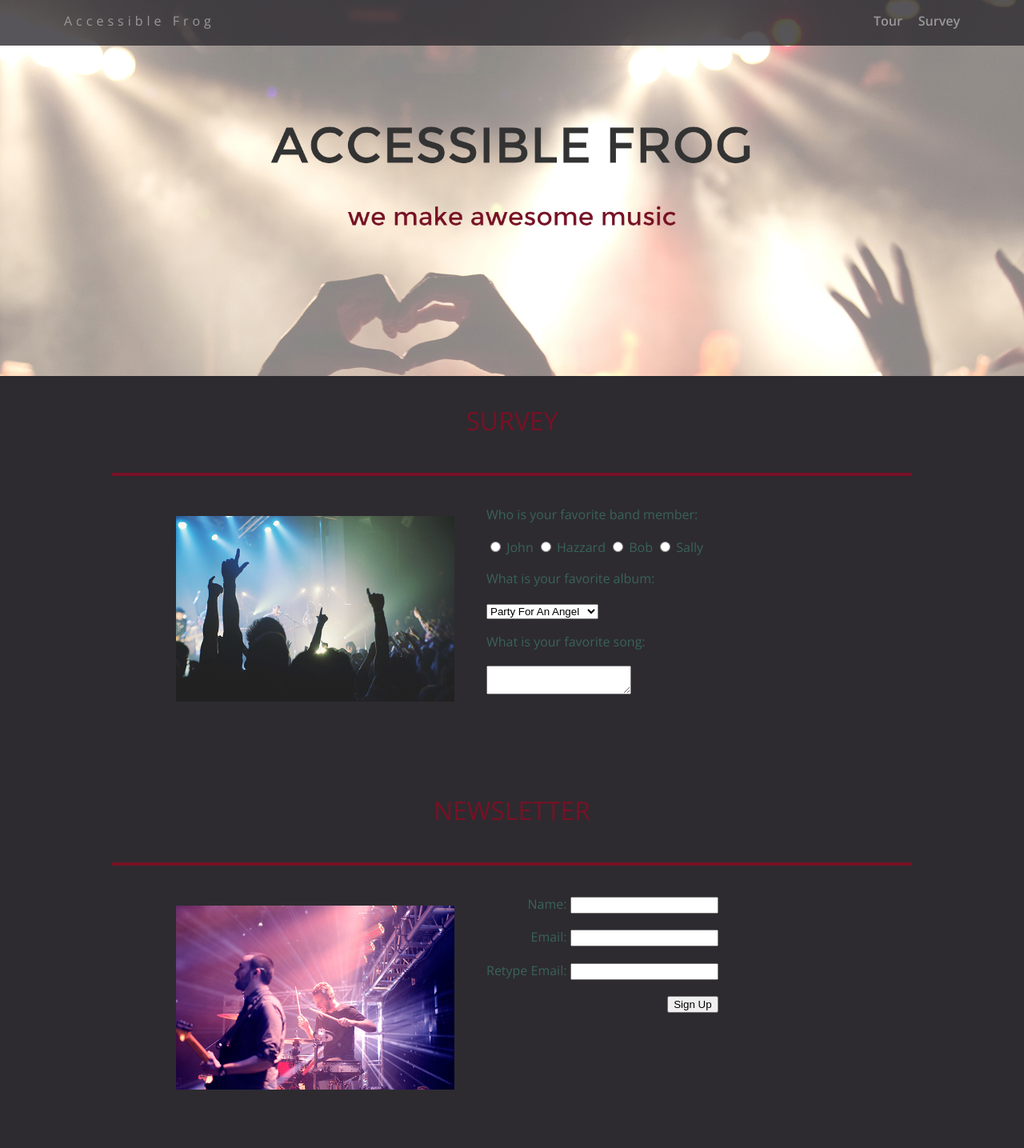
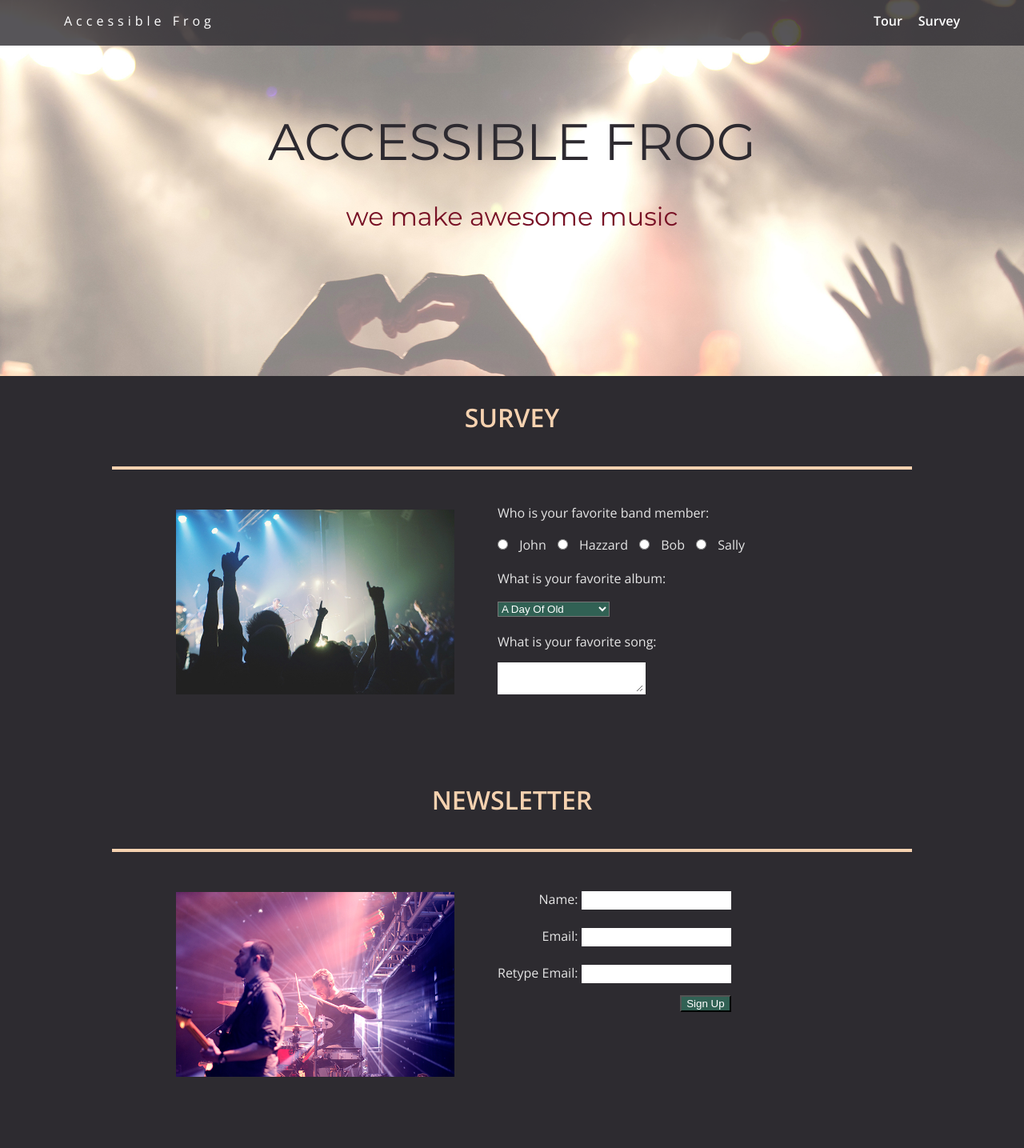
Before and after one commit to R2D2TheGoldGuy/p8-accessibility-refactor, a plain HTML site: page survey.html in a window 1280 px wide. Shown: the top 1435 px of the page at 80% size. Drawn offline with nearby package versions, Linux system fonts and the light colour scheme.

Commit message:
Finishing Touches
Adding in accesibility code, and making the final changes.

```diff
--- a/css/styles.css
+++ b/css/styles.css
@@ -8,7 +8,7 @@ body {
   padding: 0;
   text-align: center;
   font-family: 'Open Sans', sans-serif;
-  color: #3A6355;
+  color: #e5e5e5;
   background: #2d2b30;
 }
 
@@ -16,7 +16,7 @@ body {
 
 a {
   text-decoration: none;
-  color: #999;
+  color: #fff;
 }
 
 a:hover {
@@ -59,12 +59,12 @@ a:hover {
 }
 
 .nav a:hover {
-  color: white
+  color: #79C7AC;
 }
 
 header {
   text-align: center;
-  background: url('../img/concert02_with_text.jpg') no-repeat top center ;
+  background: url('../img/concert02_no_text.jpg') no-repeat top center ;
   background-size: cover;
   overflow: hidden;
   padding-top: 60px;
@@ -72,9 +72,12 @@ header {
 }
 
 .tag {
-  color: black;
+  color: #2d2a30;
   padding: 10px;
-  letter-spacing: 5px;
+  font-family: 'Montserrat', sans-serif;
+  text-transform: uppercase;
+  margin-bottom: 0;
+  font-weight: 300;
 }
 
 .name{
@@ -85,23 +88,24 @@ header .name{
   font-size: 3em;
 }
 .tagline {
-  font-weight: 600;
+  font-weight: 300;
   padding: 20px;
-  text-transform: uppercase;
-  color: #781125
+  font-family: 'Montserrat', sans-serif;
+  color: #781125;
+  font-size: 1.5em;
+  margin-top: 0;
 }
 
 .card {
   margin: 30px;
   padding: 20px 40px 40px;
   text-align: left;
-  border-top: 4px solid #781125;
+  border-top: 4px solid #f6d2b0;
   clear: both;
 }
 .card:hover {
   border-color: #96731A;
 }
-
 
 .photo{
   display: block;
@@ -120,8 +124,9 @@ header .name{
 .heading{
   font-size: 2em;
   text-transform: uppercase;
-  color: #781125;
+  color: #f6d2b0;
   margin-top: 10px;
+  margin-bottom: 30px;
 }
 
 /* Footer styles */
@@ -190,6 +195,19 @@ a.social:hover {
     min-height: 470px;
   }
 
+  .tag {
+      padding: 35px;
+  }
+
+  header .name{
+    font-size: 4em;
+  }
+
+  .tagline {
+    padding: 0;
+    font-size: 2em;
+  }
+
   .nav {
     max-width: 1200px;
     padding: 0 30px;
--- a/css/survey.css
+++ b/css/survey.css
@@ -19,6 +19,67 @@ form {
 
 }
 
+/* My Styles */
+
+fieldset {
+    border: none;
+}
+
+legend {
+    display: none;
+}
+
+input[type="text"],
+input[type="email"] {
+    margin-top: 23px;
+    border: 3px solid transparent;
+}
+
+select, /*made select menu and buttons easier to see in Chrome*/
+button {
+    color: white;
+    background-color: #316154;
+}
+
+label[for="song"],
+label[for="albums"] {
+    margin: 20px 0 15px;
+    display: inline-block;
+}
+
+input[type="radio"] {
+    margin: 0 10px;
+}
+
+input[type="radio"]:nth-of-type(1) {
+    margin-right: 10px;
+    margin-left: 0;
+}
+
+textarea {
+    border: 3px solid transparent;
+}
+
+
+button {
+    margin-top: 15px;
+}
+
+/*Focus States*/
+
+input:focus,
+textarea:focus {
+	outline: 0;
+    border: 3px solid #4B7A6A;
+    background-color: #f9b677;
+    /*prefixed for really old old browsers*/
+    -webkit-transition:  all 0.3s ease-in-out;
+    transition:  all 0.3s ease-in-out;
+}
+
+select:focus {
+    background-color: #316154;
+}
 
 /* Styles for larger screens */
 @media screen and (min-width: 840px) {
--- a/survey.html
+++ b/survey.html
@@ -1,16 +1,17 @@
 <!doctype html>
-<html>
+<html lang="en">
   <head>
     <meta charset="utf-8">
     <link href="css/styles.css" rel="stylesheet" type="text/css" />
     <link href="css/survey.css" rel="stylesheet" type="text/css" />
     <meta name="viewport" content="width=device-width, initial-scale=1, maximum-scale=1, user-scalable=0"/>
     <link href='https://fonts.googleapis.com/css?family=Open+Sans:400,300,600' rel='stylesheet' type='text/css'>
+    <link href='https://fonts.googleapis.com/css?family=Montserrat:400,700' rel='stylesheet' type='text/css'>
     <title>Accessible Frog</title>
   </head>
 
   <body>
-    <div class="main-nav">
+    <div class="main-nav" role="navigation">
       <ul class="nav">
         <li class="name"><a href="index.html">Accessible Frog</a></li>
         <li><a href="tour.html">Tour</a></li>
@@ -18,64 +19,80 @@
       </ul>
     </div>
 
-    <header>
+    <header role="banner">
+        <h1 class="tag name">accessible frog</h1>
+        <p class="tagline">we make awesome music</p>
     </header>
 
     <main>
-      <p class= "heading">Survey</p>
+      <h1 class="heading">Survey</h1>
       <div class="card">
         <div class="flex">
-          <img class="photo" src= "img/concert01.jpg">
+          <img class="photo" src="img/concert01.jpg" alt="Survey picture 1 - A large crowd enjoying the performance">
           <div class="container">
-            <form class = "survey">
+            <form class="survey">
+              <fieldset>
+                  <legend>Favorites</legend>
                   <p>Who is your favorite band member:</p>
-              <input type="radio" name="res" value="John"> John
-              <input type="radio" name="res" value="Hazzard"> Hazzard
-              <input type="radio" name="res" value="Bob"> Bob
-              <input type="radio" name="res" value="Sally"> Sally
+                  <input type="radio" name="res" value="John" id="john">
+                  <label for="john"> John </label>
+                  <input type="radio" name="res" value="Hazzard" id="hazzard">
+                  <label for="hazzard"> Hazzard </label>
+                  <input type="radio" name="res" value="Bob" id="bob">
+                  <label for="bob"> Bob </label>
+                  <input type="radio" name="res" value="Sally" id="sally">
+                  <label for="sally"> Sally </label>
 
-              <p>What is your favorite album:</p>
-              <select id="albums" name="select">
-                <option value="1">Party For An Angel</option>
+                  <label for="albums" id="fave_albums">What is your favorite album:</label><br />
+                  <select aria-describedby="fave_albums" id="albums" name="select">
                     <option value="2">A Day Of Old</option>
-                <option value="3">Finding My Shadow</option>
                     <option value="4">Diamond Fireworks</option>
                     <option value="5">Enjoy Your Desire</option>
-                <option value="6">This Is For You</option>
-                <option value="7">Music Of My Life</option>
-                <option value="8">Song For Yesterday</option>
+                    <option value="3">Finding My Shadow</option>
                     <option value="9">Heroic Forever</option>
                     <option value="10">Midnight Fires</option>
+                    <option value="7">Music Of My Life</option>
+                    <option value="1">Party For An Angel</option>
+                    <option value="8">Song For Yesterday</option>
                     <option value="11">Street Of The Rider</option>
-              </select>
+                    <option value="6">This Is For You</option>
+                  </select><br />
 
-              <p>What is your favorite song:</p>
-              <textarea></textarea>
+
+                  <label for="song" id="fave_song">What is your favorite song:</label><br />
+                  <textarea aria-describedby="fave_song" id="song"></textarea>
+              </fieldset>
             </form>
           </div>
         </div>
       </div>
-      <p class= "heading">Newsletter</p>
+      <h1 class="heading">Newsletter</h1>
       <div class="card">
         <div class="flex">
-          <img class="photo" src= "img/the_band.jpg">
+          <img class="photo" src="img/the_band.jpg" alt="Male band members on stage playing guitar and drums">
             <div class="container">
               <form class="newsletter">
-                  <p>Name: <input type ="text" name="textfield"></p>
-                  <p>Email: <input type ="email" name="textfield"></p>
-                  <p>Retype Email: <input type ="email" name="textfield"></p>
-                  <button type="submit">Sign Up</button>
+                <fieldset>
+                    <legend>Contact Info</legend>
+                    <label for="name">Name: </label>
+                    <input type ="text" name="textfield" id="name"><br />
+                    <label for="email">Email: </label>
+                    <input type ="email" name="textfield" id="email"><br />
+                    <label for="email_2">Retype Email: </label>
+                    <input type ="email" name="textfield" id="email_2"><br />
+                    <button type="submit" aria-describedby="signup" id="signup">Sign Up</button>
+                </fieldset>
               </form>
             </div>
         </div>
       </div>
     </main>
 
-    <footer>
+    <footer role="contentinfo">
       <ul>
-        <li><a href="#" class="social twitter"><img src= "img/twitter-32.png"></a></li>
-        <li><a href="#" class="social youtube"><img src= "img/youtube-32.png"></a></li>
-        <li><a href="#" class="social spotify"><img src= "img/spotify-32.png"></a></li>
+        <li><a href="#" class="social twitter"><img src="img/twitter-32.png" alt="Twitter"></a></li>
+        <li><a href="#" class="social youtube"><img src="img/youtube-32.png" alt="YouTube"></a></li>
+        <li><a href="#" class="social spotify"><img src="img/spotify-32.png" alt="Spotify"></a></li>
       </ul>
       <p class="copyright">Copyright 2015, Accessible Frog</p>
     </footer>
```
Also changed, not shown: css/tour.css (+27 -0 lines), index.html (+14 -11 lines), tour.html (+46 -18 lines). Lines whose indentation alone changed are shown as unchanged.
